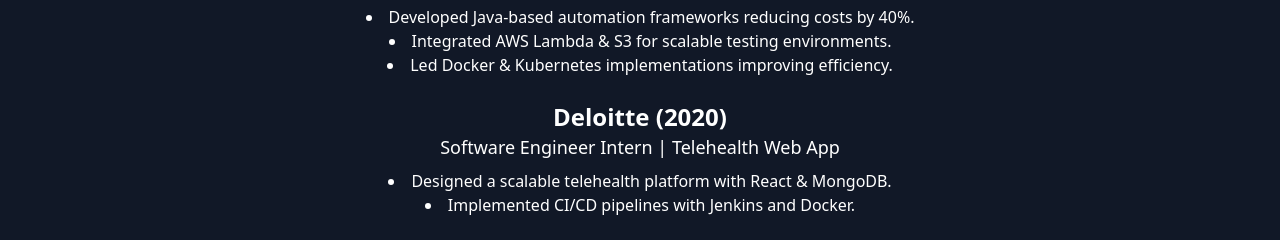
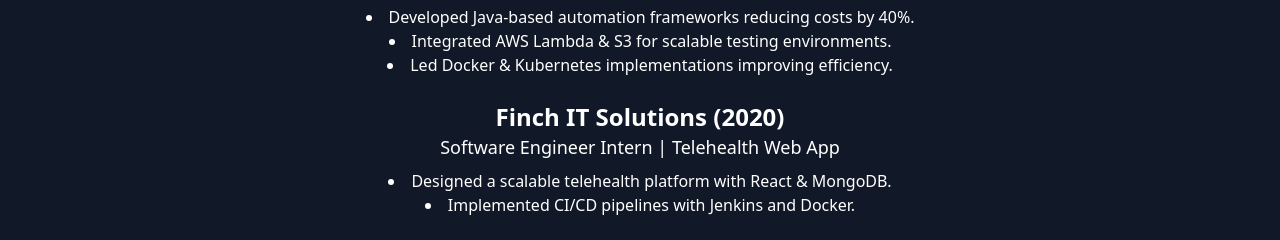
Before and after one commit to madhavsmg/madhavsmg.github.io, a plain HTML site: page index.html in a window 1280 px wide. Shown: the part 431-671 px from the top of the page. Drawn offline with nearby package versions, Linux system fonts and the light colour scheme.

Commit message:
Update index.html
Changed deloite to finch

```diff
--- a/index.html
+++ b/index.html
@@ -35,7 +35,7 @@
             </ul>
         </div>
         <div class="mt-6">
-            <h3 class="text-2xl font-semibold">Deloitte (2020)</h3>
+            <h3 class="text-2xl font-semibold">Finch IT Solutions (2020)</h3>
             <p class="text-lg">Software Engineer Intern | Telehealth Web App</p>
             <ul class="list-disc list-inside mt-2">
                 <li>Designed a scalable telehealth platform with React & MongoDB.</li>
```
